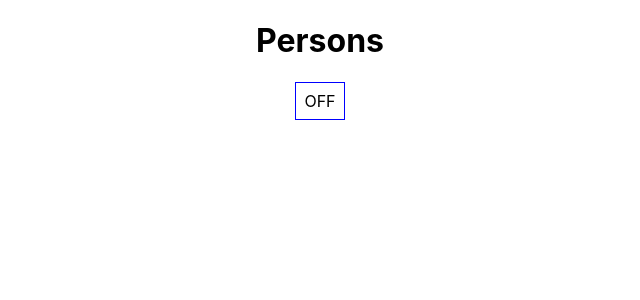
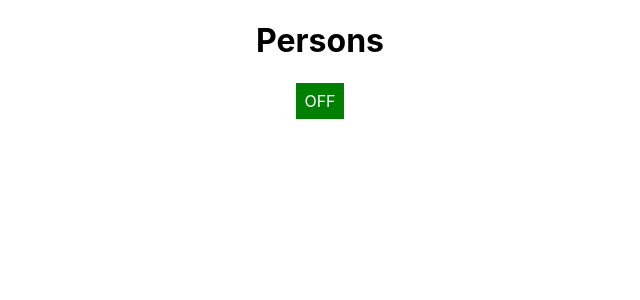
Before and after one commit to chetan8300/react-lists, a React (Create React App) app: page / in a window 1280 px wide. Shown: the top 300 px of the page, without its empty margins (320-960 px from the left). Built offline with nearby package versions, Linux system fonts and the light colour scheme.

Commit message:
button style updated

```diff
--- a/src/App.css
+++ b/src/App.css
@@ -1,32 +1,3 @@
 .App {
   text-align: center;
 }
-
-.App-logo {
-  animation: App-logo-spin infinite 20s linear;
-  height: 40vmin;
-}
-
-.App-header {
-  background-color: #282c34;
-  min-height: 100vh;
-  display: flex;
-  flex-direction: column;
-  align-items: center;
-  justify-content: center;
-  font-size: calc(10px + 2vmin);
-  color: white;
-}
-
-.App-link {
-  color: #61dafb;
-}
-
-@keyframes App-logo-spin {
-  from {
-    transform: rotate(0deg);
-  }
-  to {
-    transform: rotate(360deg);
-  }
-}
--- a/src/App.js
+++ b/src/App.js
@@ -61,23 +61,25 @@ class App extends Component {
     render() {
 
         const style = {
-            backgroundColor: 'white',
+            backgroundColor: 'green',
+            color: 'white',
             font: 'inherit',
-            border: '1px solid blue',
+            border: '1px solid',
             padding: '8px',
-            cursor: 'pointer'
+            cursor: 'pointer',
+            outline: 'none'
         };
 
         let persons = null;
 
-        if(this.state.showPersons) {
+        if (this.state.showPersons) {
             persons = (
                 <div>
                     {this.state.persons.map((person, index) => {
                         return (
                             <Person
                                 key={person.id}
-                                click={ () => this.deletePersonHandler(index)}
+                                click={() => this.deletePersonHandler(index)}
                                 name={person.name}
                                 age={person.age}
                                 changed={(event) => this.nameChangeHandler(event, person.id)}
@@ -86,6 +88,8 @@ class App extends Component {
                     })}
                 </div>
             );
+
+            style.backgroundColor = 'red';
         }
 
         return (
```
